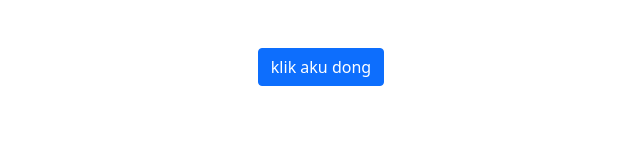
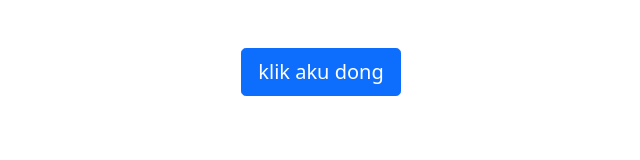
Before and after one commit to TriAditiawan/spesialramadhan.github.io, a plain HTML site: page index.html in a window 1280 px wide. Shown: the whole page, without its empty margins (319-959 px from the left). Drawn offline with nearby package versions, Linux system fonts and the light colour scheme.

Commit message:
Update index.html

```diff
--- a/index.html
+++ b/index.html
@@ -11,7 +11,7 @@
   </head>
   <body>
     <center>
-      <button type="button" id="tombol" class="btn btn-primary mt-5">klik aku dong</button>
+      <button type="button" id="tombol" class="btn btn-primary mt-5 btn-lg">klik aku dong</button>
     </center>
     <script src="./js/sweetalert2.all.min.js"></script>
     <script>
```
